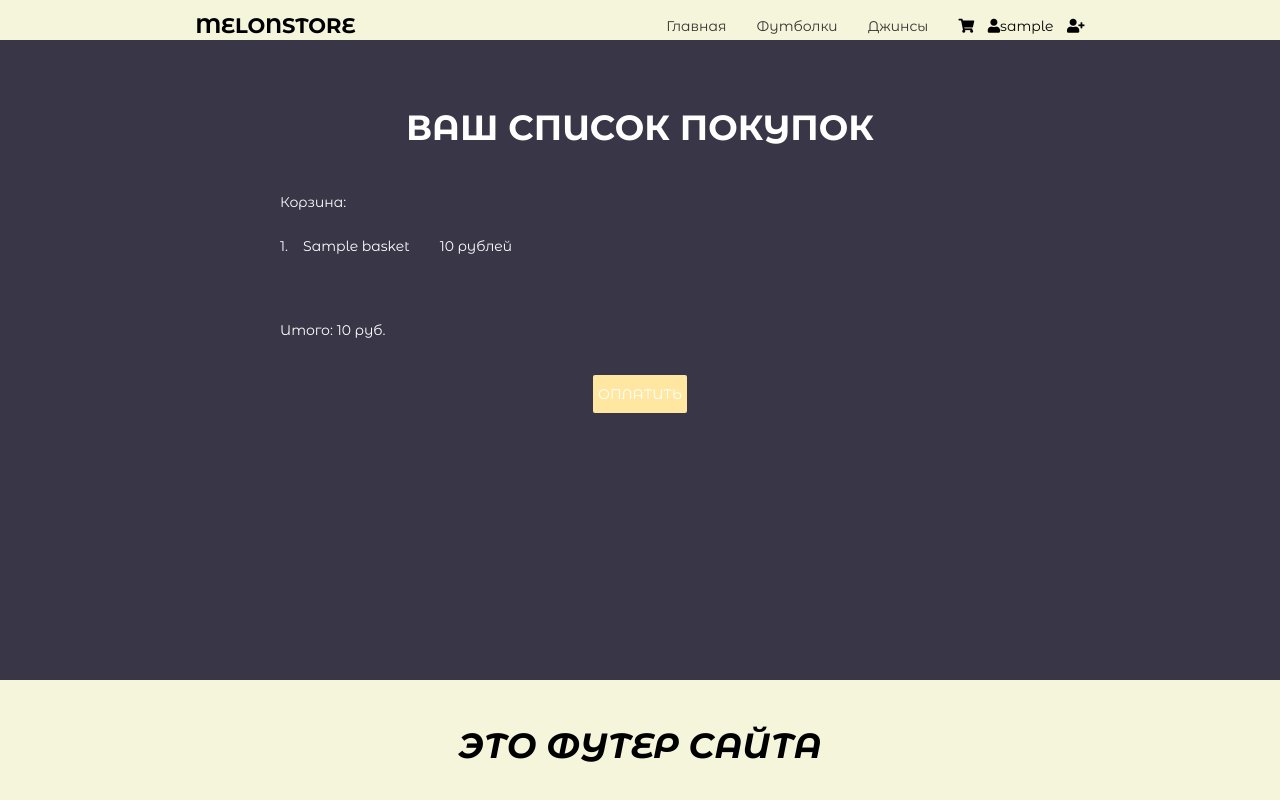
After one commit to MeLonMzfk54/store, a PHP site: page /bascket.php in a window 1280 px wide. The commit adds this page. Run offline with PHP 8.4, Linux system fonts and the light colour scheme; the visitor is signed in with stand-in values (Sample User, id 1); tables that the repository leaves empty or names only in its code hold one stand-in row (values such as "Sample post"); some libraries are stand-ins or nearby versions.

Commit message:
Добавил корзину + удаление пожеланий
Сырая корзина, доделаю позже. Удаление пожеланий работает только с обновлением страницы, постараюсь пофиксить в некст патче

```diff
--- a/Store/#source/style.scss
+++ b/Store/#source/style.scss
@@ -368,6 +368,12 @@ html{
 }
 
 .cabinet{
+    .products__desc{
+        text-align: center;
+    }
+    .fa-times{
+        padding: 0px 10px;
+    }
     padding: 70px 0px;
     color: white;
     background-color: #393648;
@@ -413,6 +419,7 @@ html{
     }
     &__subtitle{
         text-align: center;
+        padding-bottom: 70px;
     }
 }
 
@@ -447,6 +454,8 @@ html{
     &__image{
         img{
             border: 2px solid cadetblue;
+            width: 250px;
+            height: 250px;
         }
     }
     &__desc{
@@ -480,8 +489,19 @@ html{
             color: #FFE7A1;
         }
         &_heart{
+            color: white;
+        transition: .4s all ease;
+              background-color: transparent;
             &:hover{
                 color: red;
+            }
+        }
+        &_delete{
+                 color: white;
+        transition: .4s all ease;
+             background-color: transparent;
+            &:hover{
+                color: firebrick;
             }
         }
     }
@@ -499,6 +519,73 @@ html{
             flex-direction: column;
             align-items: center;
         }
+        &__item{
+            padding-bottom: 20px;
+        }
     }
 
 }
+
+.bascket{
+     padding: 70px 0px;
+    color: white;
+    background-color: #393648;
+    height: 80vh;
+    &__container{
+        max-width: 750px;
+        padding: 0 15px;
+        margin: 0 auto;
+    }
+    &__inner{}
+    &__title{
+        text-transform: uppercase;
+        text-align: center;
+        font-size: 35px;
+    }
+    &__block{}
+    &__name{
+        padding-top: 50px;
+    }
+    &__item{
+        display: flex;
+        padding-top: 15px;
+        &:first-child{
+            padding-top: 30px;
+        }
+    }
+    &__product{
+        padding:0px 30px 0px 15px;
+    }
+    &__cost{}
+    &__result{
+        padding-top: 70px;
+        &_sum{}
+    }
+    &__button{
+        text-align: center;
+        padding-top: 50px;
+        text-transform: uppercase;
+        transition: .4s all ease;
+        a{
+            color: white;
+            background-color: #FFE7A1;
+            padding: 10px 5px;
+            border-radius: 2px;
+        }
+        &:hover{
+                transform: rotate(360deg);
+            }
+    }
+    &__pay{
+        text-align: center;
+        padding-top: 50px;
+        text-transform: uppercase;
+        transition: .4s all ease;
+        a{
+            color: white;
+            background-color: #FFE7A1;
+            padding: 10px 5px;
+            border-radius: 2px;
+        }
+    }
+}
--- /dev/null
+++ b/Store/bascket.php
@@ -0,0 +1,64 @@
+<?php session_start(); ?>
+<?php  require_once 'includes/db.php'; ?>
+<!DOCTYPE html>
+<html lang="en">
+<head>
+    <meta charset="UTF-8">
+    <meta name="viewport" content="width=device-width, initial-scale = 1">
+    <title>Корзина</title>
+      <!-- Font Awesome -->
+  <link rel="stylesheet" href="https://use.fontawesome.com/releases/v5.11.2/css/all.css">
+<!--  Montserrat-->
+ <link href="https://fonts.googleapis.com/css2?family=Montserrat+Alternates:ital,wght@0,100;0,200;0,300;0,400;0,500;0,600;0,700;0,800;0,900;1,100;1,200;1,300;1,400;1,500;1,600;1,700;1,800;1,900&display=swap" rel="stylesheet">
+  <!-- CSS -->
+  <link rel="stylesheet" href="css/style.css">
+</head>
+<body>
+    <div class="wrapper">
+        <?php require_once("header.php");?>
+
+        <section class="bascket">
+            <div class="bascket__container">
+                <div class="bascket__inner">
+                   <?php if(isset($_SESSION['username'])){  ?>
+                    <h1 class="bascket__title">Ваш список покупок</h1>
+                    <div class="bascket__name">Корзина:</div>
+                   <?php
+                $login = $_SESSION["username"];
+    $sql = "SELECT * FROM basket where login = '$login'";
+    $result = mysqli_query($conn,$sql);
+    $products = mysqli_fetch_all($result, MYSQLI_ASSOC);
+    $counter = 1;
+    $sum = 0;
+
+        foreach($products as $product){
+            $sum += $product["cost"];
+                    ?>
+                    <div class="bascket__block">
+                        <div class="bascket__item">
+                           <div class="bascket__number"><?php echo $counter ?>.</div>
+                            <div class="bascket__product"><?php echo $product['title']; ?></div>
+                            <div class="bascket__cost"><?php echo $product['cost']; ?> рублей</div>
+                        </div>
+                    </div>
+                    <?php $counter++; } ?>
+                     <div class="bascket__result">Итого: <span class="bascket__result_sum"><?php echo $sum ?></span> руб.</div>
+                     <div class="bascket__pay"><a href="#safwqf">Оплатить</a></div>
+                     <?php } else {?>
+
+                     <div class="bascket__title">Для начала авторизируйтесь!</div>
+                     <div class="bascket__button"><a href="choose.php">Авторизация</a></div>
+
+                     <?php }?>
+                </div>
+            </div>
+        </section>
+        <?php require_once("footer.php")?>
+        </div>
+              <!-- jQuery -->
+  <script type="text/javascript" src="https://code.jquery.com/jquery-3.5.1.js"></script>
+  <!-- JS -->
+  <script type="text/javascript" src="js/script.js"></script>
+
+</body>
+</html>
--- a/Store/css/style.css
+++ b/Store/css/style.css
@@ -435,6 +435,12 @@ html {
   color: white;
   background-color: #393648;
 }
+.cabinet .products__desc {
+  text-align: center;
+}
+.cabinet .fa-times {
+  padding: 0px 10px;
+}
 .cabinet__title {
   text-transform: uppercase;
   font-size: 25px;
@@ -474,6 +480,7 @@ html {
 }
 .cabinet__subtitle {
   text-align: center;
+  padding-bottom: 70px;
 }
 
 .products {
@@ -504,6 +511,8 @@ html {
 }
 .products__image img {
   border: 2px solid cadetblue;
+  width: 250px;
+  height: 250px;
 }
 .products__desc {
   color: white;
@@ -533,8 +542,21 @@ html {
 .products__link:hover {
   color: #FFE7A1;
 }
+.products__link_heart {
+  color: white;
+  transition: 0.4s all ease;
+  background-color: transparent;
+}
 .products__link_heart:hover {
   color: red;
+}
+.products__link_delete {
+  color: white;
+  transition: 0.4s all ease;
+  background-color: transparent;
+}
+.products__link_delete:hover {
+  color: firebrick;
 }
 .products hr {
   width: 100%;
@@ -550,4 +572,67 @@ html {
     flex-direction: column;
     align-items: center;
   }
+  .products__item {
+    padding-bottom: 20px;
+  }
 }
+
+.bascket {
+  padding: 70px 0px;
+  color: white;
+  background-color: #393648;
+  height: 80vh;
+}
+.bascket__container {
+  max-width: 750px;
+  padding: 0 15px;
+  margin: 0 auto;
+}
+.bascket__title {
+  text-transform: uppercase;
+  text-align: center;
+  font-size: 35px;
+}
+.bascket__name {
+  padding-top: 50px;
+}
+.bascket__item {
+  display: flex;
+  padding-top: 15px;
+}
+.bascket__item:first-child {
+  padding-top: 30px;
+}
+.bascket__product {
+  padding: 0px 30px 0px 15px;
+}
+.bascket__result {
+  padding-top: 70px;
+}
+.bascket__button {
+  text-align: center;
+  padding-top: 50px;
+  text-transform: uppercase;
+  transition: 0.4s all ease;
+}
+.bascket__button a {
+  color: white;
+  background-color: #FFE7A1;
+  padding: 10px 5px;
+  border-radius: 2px;
+}
+.bascket__button:hover {
+  transform: rotate(360deg);
+}
+.bascket__pay {
+  text-align: center;
+  padding-top: 50px;
+  text-transform: uppercase;
+  transition: 0.4s all ease;
+}
+.bascket__pay a {
+  color: white;
+  background-color: #FFE7A1;
+  padding: 10px 5px;
+  border-radius: 2px;
+}
--- a/Store/header.php
+++ b/Store/header.php
@@ -13,9 +13,9 @@
                               <li class="header__item"><a href="#" class="header__link">Футболки</a></li>
                               <li class="header__item"><a href="#" class="header__link">Джинсы</a></li>
                               <li class="header__item header__icons">
-                              <a class="header__link_icon" href="#"><i class="fa fa-shopping-cart"></i></a>
+                              <a class="header__link_icon" href="bascket.php"><i class="fa fa-shopping-cart"></i></a>
                               <a class="header__link_icon" href="cabinet.php"><i class="fa fa-user"></i><span class="header__user"><?php echo $_SESSION['username'] ?></span></a>
-                              <a class="header__link_icon" href="choose.php"><i class="fa fa-arrow-up"></i></a>
+                              <a class="header__link_icon" href="choose.php"><i class="fa fa-user-plus"></i></a>
                               </li>
                           </ul>
                       </nav>
--- a/Store/js/wishes.js
+++ b/Store/js/wishes.js
@@ -17,6 +17,6 @@ $(document).ready(function(){
           }).fail(function(){
              alert("error");
           });
-       });
+        });
     }
 });
```
Also changed, not shown: Store/cabinet.php (+7 -3 lines), Store/includes/deleteWishes.php (added, +10 -0 lines), Store/includes/setKids.php (added, +29 -0 lines), Store/index.php (+10 -4 lines), Store/js/bascket.js (added, +20 -0 lines), Store/js/check.js (added, +8 -0 lines), Store/js/delete.js (added, +20 -0 lines), Store/js/script.js (line endings or trailing spaces), Store/скрины бд/Связи без корзины покупок.png (added), Store/скрины бд/Связи после добавления корзины.png (added), Store/скрины бд/Связывающая таблица для пожеланий.png (added), Store/скрины бд/Структура БД.png (added), Store/скрины бд/Таблица пожелания.png (added), Store/скрины бд/Таблица пользователи.png (added), 1 more files.
